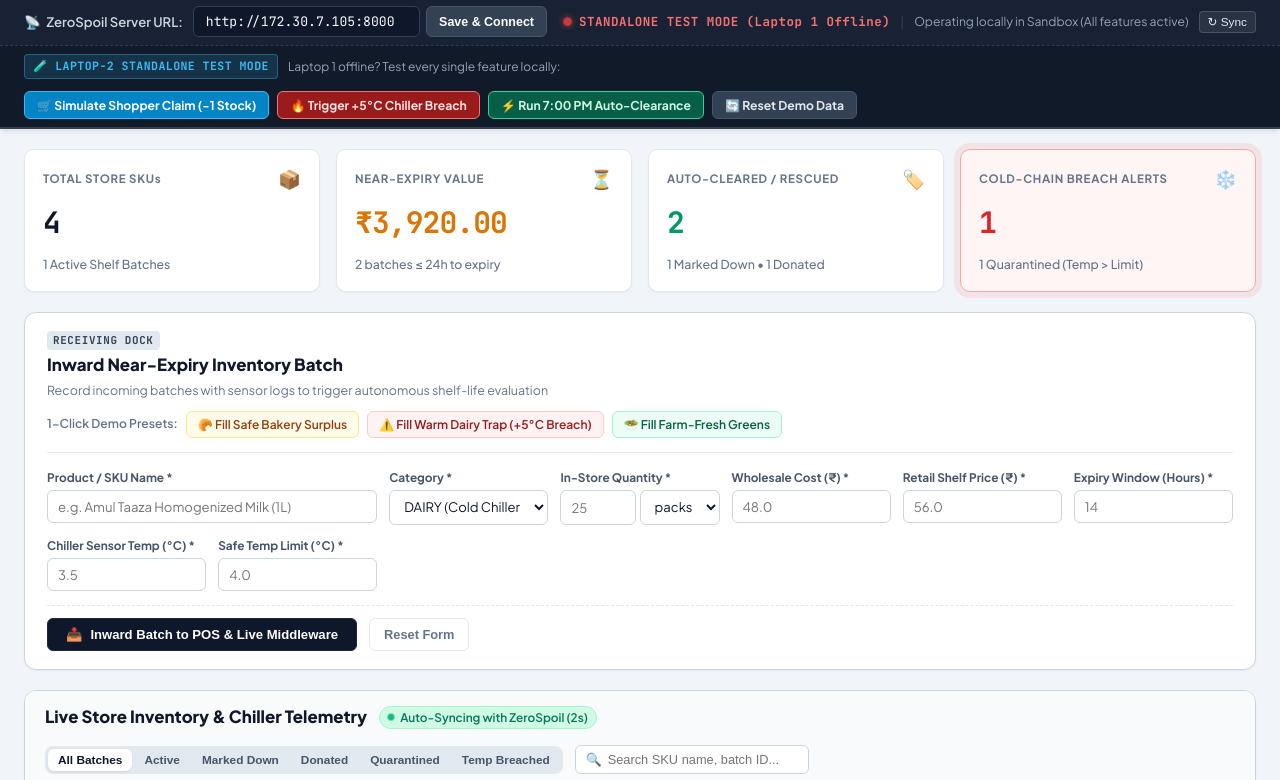
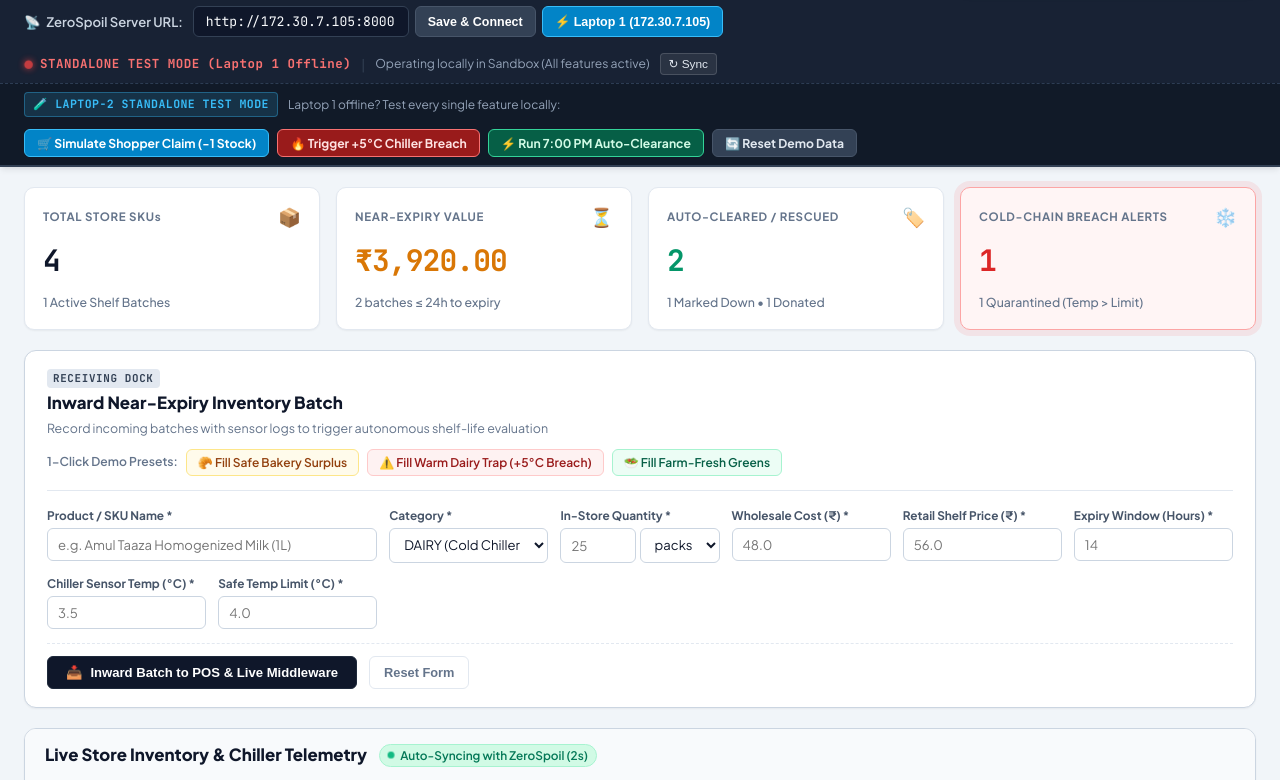
Before and after one commit to JaikishanSuthar19/zerospoil-inventory-test, a plain HTML site: page index.html in a window 1280 px wide. Shown: the part 78-858 px from the top of the page. Drawn offline with Linux system fonts and the light colour scheme; no server answers.

Commit message:
Add quick Laptop 1 connect button and ensure active daemon server

```diff
--- a/index.html
+++ b/index.html
@@ -72,6 +72,7 @@
               spellcheck="false"
             />
             <button id="btnConnect" class="btn-connect" onclick="applyBackendUrl()">Save & Connect</button>
+            <button type="button" class="btn-connect btn-quick-laptop1" onclick="connectLaptop1()" title="Quick connect to Laptop 1">⚡ Laptop 1 (172.30.7.105)</button>
           </div>
         </div>
 
--- a/pos.css
+++ b/pos.css
@@ -334,6 +334,17 @@ body {
 .btn-connect:hover {
   background: #475569;
   border-color: #64748b;
+}
+
+.btn-quick-laptop1 {
+  background: #0284c7;
+  border-color: #38bdf8;
+  color: #ffffff;
+}
+
+.btn-quick-laptop1:hover {
+  background: #0369a1;
+  box-shadow: 0 0 8px rgba(56, 189, 248, 0.4);
 }
 
 .connection-status-panel {
--- a/pos.js
+++ b/pos.js
@@ -97,6 +97,12 @@ document.addEventListener('DOMContentLoaded', () => {
 });
 
 function initPOS() {
+  // Always default to Laptop 1 LAN IP if empty or still on localhost
+  if (!state.backendUrl || state.backendUrl.includes('localhost')) {
+    state.backendUrl = LAPTOP_1_DEFAULT_URL;
+    localStorage.setItem('freshmart_backend_url', LAPTOP_1_DEFAULT_URL);
+  }
+
   // 1. Initialize Backend URL Input
   const urlInput = document.getElementById('backendUrl');
   if (urlInput) {
@@ -111,7 +117,7 @@ function initPOS() {
 
   // 3. Preload initial fallback batches so screen looks active immediately
   state.inventoryBatches = [...STANDBY_DEMO_BATCHES];
-  state.inventoryBatches.forEach(b => state.previousQuantities.set(b._id || b.id, b.quantity));
+  state.inventoryBatches.forEach(b => state.previousQuantities.set(b.batch_id || b._id || b.id, b.quantity));
   renderUI();
 
   // 4. Start Polling Loop (every 2 seconds)
@@ -120,6 +126,15 @@ function initPOS() {
   // 5. Update Loading Display
   const loadingDisplay = document.getElementById('loadingUrlDisplay');
   if (loadingDisplay) loadingDisplay.textContent = state.backendUrl;
+}
+
+function connectLaptop1() {
+  state.backendUrl = LAPTOP_1_DEFAULT_URL;
+  localStorage.setItem('freshmart_backend_url', LAPTOP_1_DEFAULT_URL);
+  const urlInput = document.getElementById('backendUrl');
+  if (urlInput) urlInput.value = LAPTOP_1_DEFAULT_URL;
+  showToast(`Configured ZeroSpoil URL to ${LAPTOP_1_DEFAULT_URL}`, 'info', '⚡ LAPTOP 1 SELECTED');
+  forceRefresh();
 }
 
 /* ==========================================================================
```
